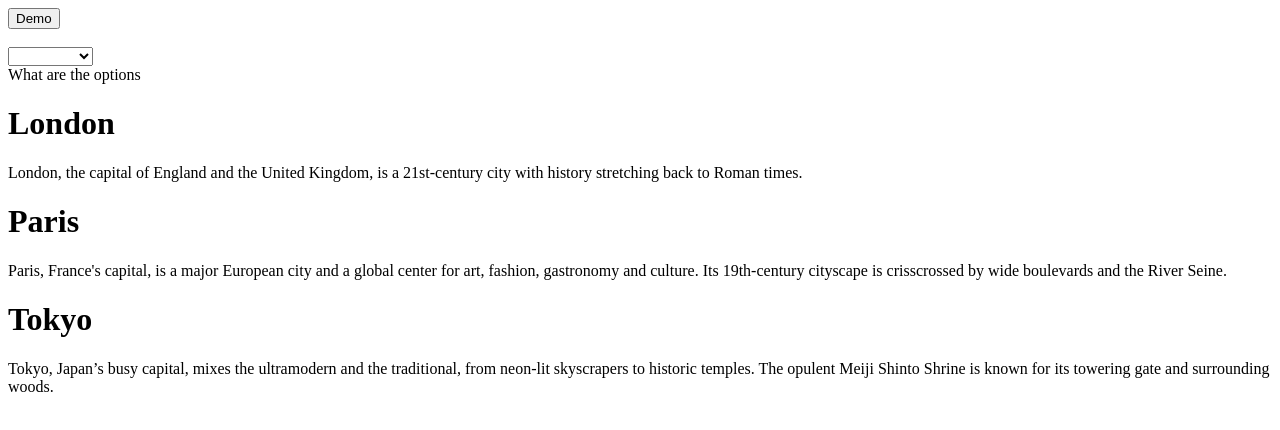
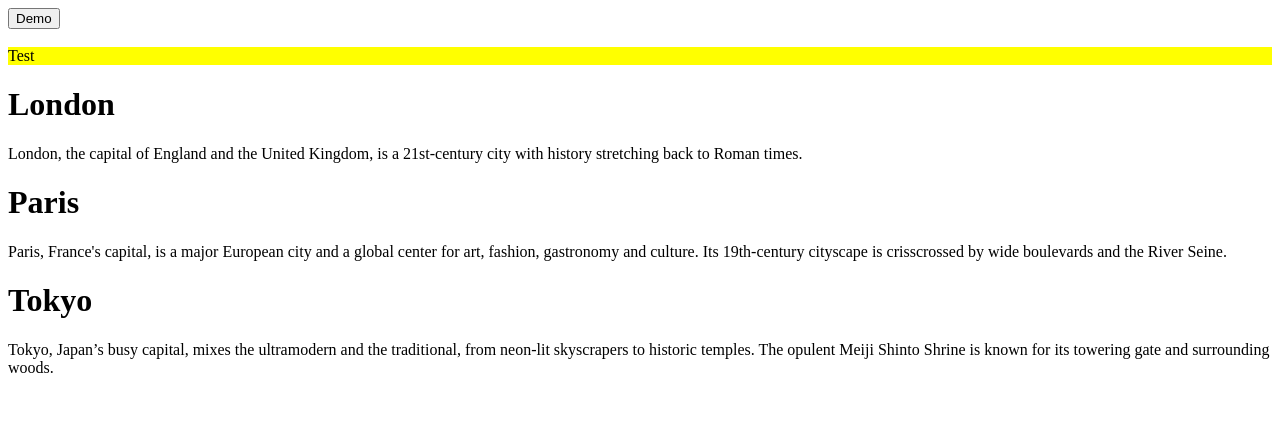
Before and after one commit to it-code-lab/angular-application, an Angular app: page / in a window 1280 px wide. Shown: the top 430 px of the page. Built offline with nearby package versions, Linux system fonts and the light colour scheme.

Commit message:
directives demo

```diff
--- a/src/app/app.module.ts
+++ b/src/app/app.module.ts
@@ -4,11 +4,13 @@ import { BrowserModule } from '@angular/platform-browser';
 
 import { AppComponent } from './app.component';
 import { HomeComponent } from './home/home.component';
+import { MyDirectiveDirective } from './my-directive.directive';
 
 @NgModule({
   declarations: [
     AppComponent,
-    HomeComponent
+    HomeComponent,
+    MyDirectiveDirective
   ],
   imports: [
     BrowserModule,
--- a/src/app/home/home.component.html
+++ b/src/app/home/home.component.html
@@ -1,13 +1,6 @@
 <button (click)="showMsg()"> Demo </button>
 <br><br>
 
-<select [(ngModel)]="selectedTripCost">
-    <option *ngFor="let item of ticketsCost;" [value]="item.cost">{{item.destination}}</option>
-</select>
-
-<div class='row' [ngSwitch]="selectedTripCost">
-    <div *ngSwitchCase="'200'">Looks Good</div>
-    <div *ngSwitchCase="'600'">Will think about it</div>
-    <div *ngSwitchCase="'800'">Too Expensive</div>
-    <div *ngSwitchDefault>What are the options</div>
+<div appMyDirective>
+    Test
 </div>
--- /dev/null
+++ b/src/app/my-directive.directive.ts
@@ -0,0 +1,12 @@
+import { Directive, ElementRef } from '@angular/core';
+
+@Directive({
+  selector: '[appMyDirective]'
+})
+export class MyDirectiveDirective {
+
+  constructor(private el: ElementRef) {
+    this.el.nativeElement.style.backgroundColor = 'yellow';
+  }
+
+}
```
Also changed, not shown: 1 other file (tests, documents, lock files or other folders).
